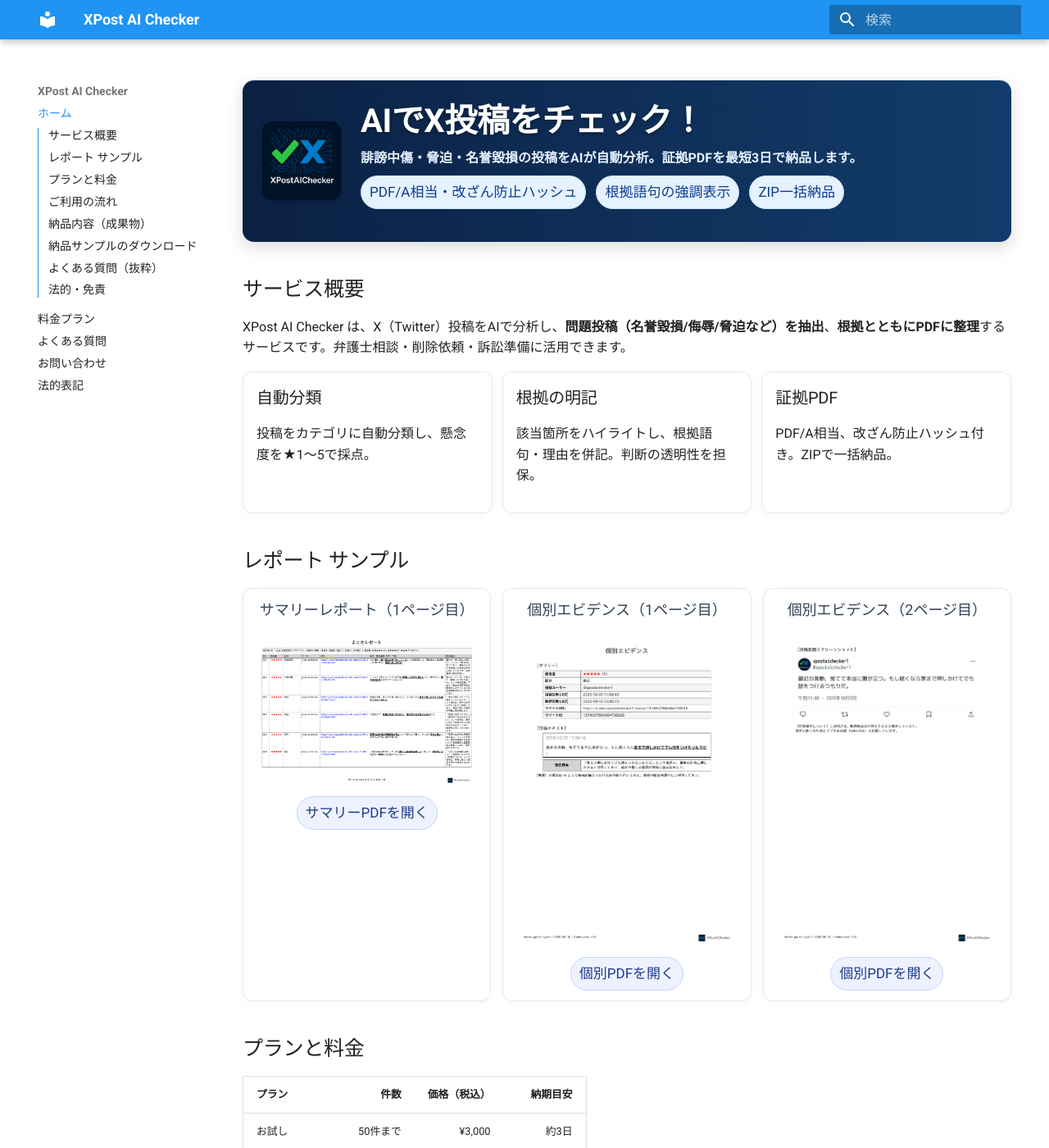
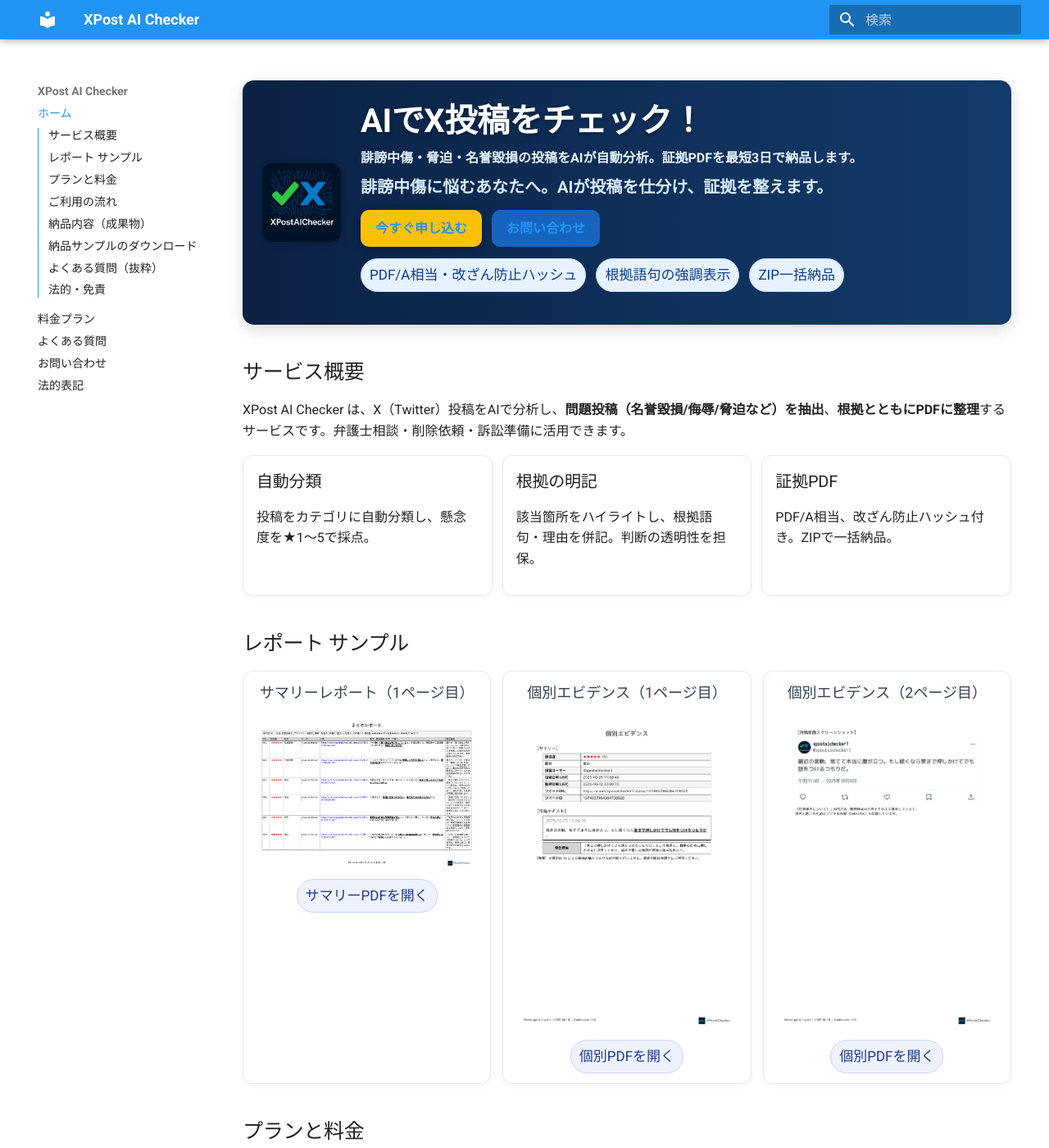
Before and after one commit to toshio1822/xpost-ai-checker-site, an MkDocs documentation site: the page built from docs/index.md, in a window 1280 px wide and 1400 px high. Shown: the whole window at 82% size. Built offline with MkDocs 1.6.1 and Material for MkDocs 9.7.7, drawn with Linux system fonts in a browser that asks for light colours.

Commit message:
ヘッダにボタンを追加

```diff
--- a/docs/assets/extra.css
+++ b/docs/assets/extra.css
@@ -65,3 +65,40 @@
   color: #ffffff !important;
   border-radius: 14px;
 }
+
+
+/* --- Hero sublead & CTA buttons --- */
+.hero .hero__text .sublead {
+  margin: 6px 0 12px;
+  color: #d8ecff;
+  font-weight: 600;
+  font-size: 1rem;
+}
+
+.cta {
+  display: flex;
+  gap: 12px;
+  flex-wrap: wrap;
+  margin: 10px 0 14px;
+}
+
+.btn-cta-primary {
+  background: #ffc107;
+  color: #0b2144;
+  padding: 10px 18px;
+  border-radius: 10px;
+  font-weight: 800;
+  box-shadow: 0 3px 10px rgba(0,0,0,0.25);
+  text-decoration: none;
+}
+.btn-cta-primary:hover { background: #ffcd38; }
+
+.btn-cta-secondary {
+  background: #1565c0;
+  color: #fff;
+  padding: 10px 18px;
+  border-radius: 10px;
+  font-weight: 700;
+  text-decoration: none;
+}
+.btn-cta-secondary:hover { background: #1e70cf; }
--- a/docs/index.md
+++ b/docs/index.md
@@ -3,6 +3,11 @@
   <div class="hero__text">
     <h1>AIでX投稿をチェック！</h1>
     <p class="lead"><strong>誹謗中傷・脅迫・名誉毀損の投稿をAIが自動分析。証拠PDFを最短3日で納品します。</strong></p>
+<p class="sublead">誹謗中傷に悩むあなたへ。AIが投稿を仕分け、証拠を整えます。</p>
+<div class="cta">
+  <a href="plans" class="btn-cta-primary">今すぐ申し込む</a>
+  <a href="contact" class="btn-cta-secondary">お問い合わせ</a>
+</div>
     <div class="badges">
       <div class="badge">PDF/A相当・改ざん防止ハッシュ</div>
       <div class="badge">根拠語句の強調表示</div>
```
